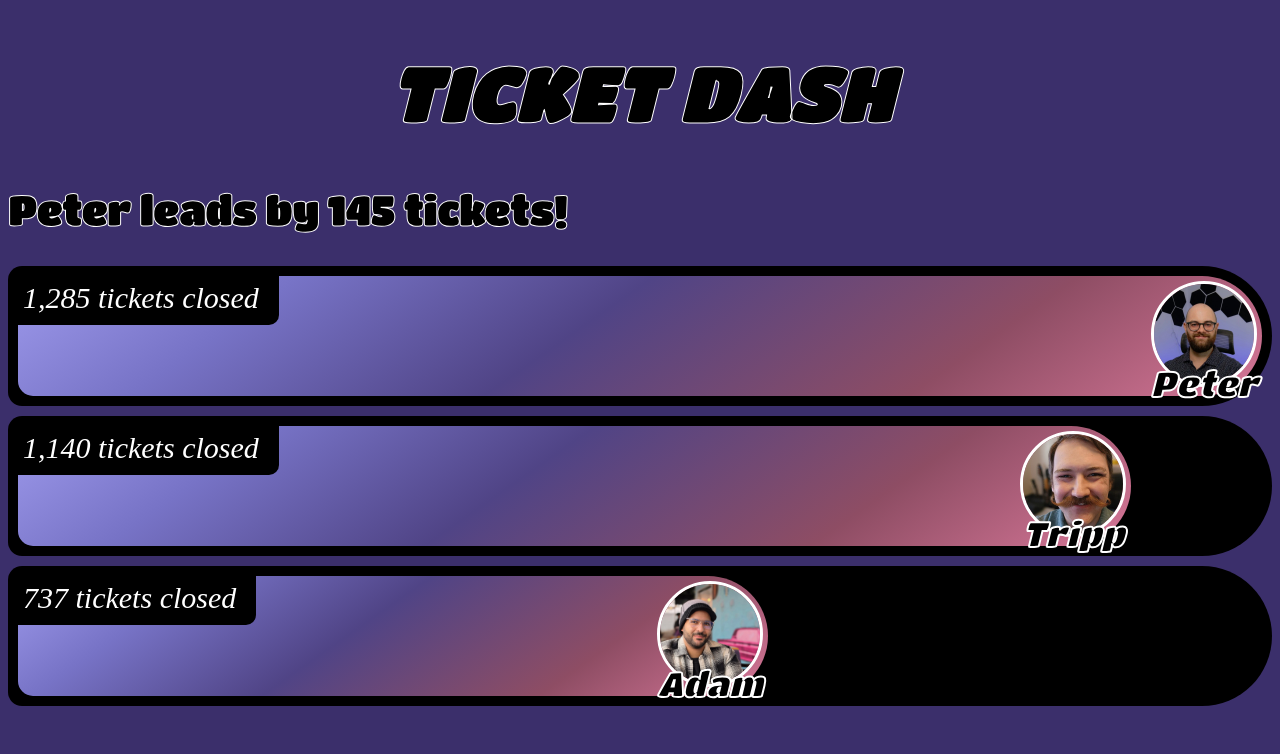
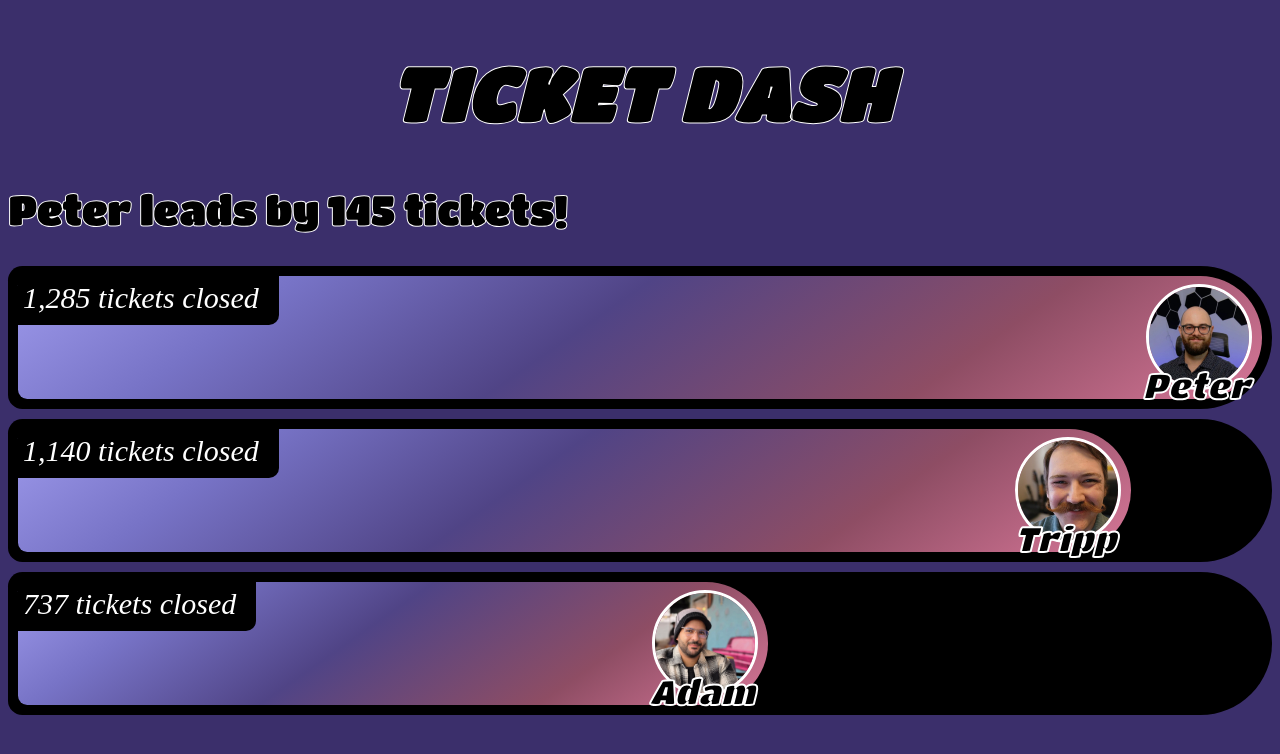
Before and after one commit to PxlH00t/TicketDash, a plain HTML site: page index.html in a window 1280 px wide. Drawn offline with Linux system fonts and the light colour scheme.

Commit message:
ticket dash

```diff
--- a/style.css
+++ b/style.css
@@ -49,7 +49,7 @@ h1 {
         #D77798 100%
     );
     padding: 5px;
-    border-radius: 25px 100px 100px 25px;
+    border-radius: 15px 100px 100px 15px;
     display: flex;
     justify-content: flex-end;
     align-items: center;
@@ -57,9 +57,11 @@ h1 {
 
 .racer-avatar {
     height: 100px;
-    transform: translateX(0px);
     border-radius: 100px;
     border: solid white 3px;
+    padding: 0px;
+    margin-top: 3px;
+    margin-right: 5px;
 }
 
 
@@ -73,7 +75,7 @@ h1 {
     -webkit-text-stroke: 2px white;
     position: absolute;
     top: 75%;
-    left: 50%;
+    left: 45%;
     white-space: nowrap;
     z-index: 10;
     transform: translate(-50%);
```
